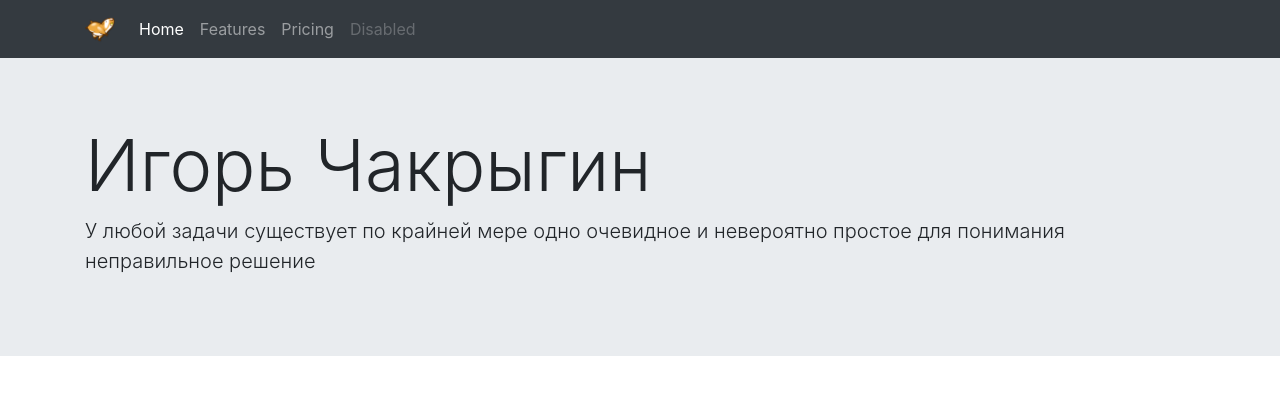
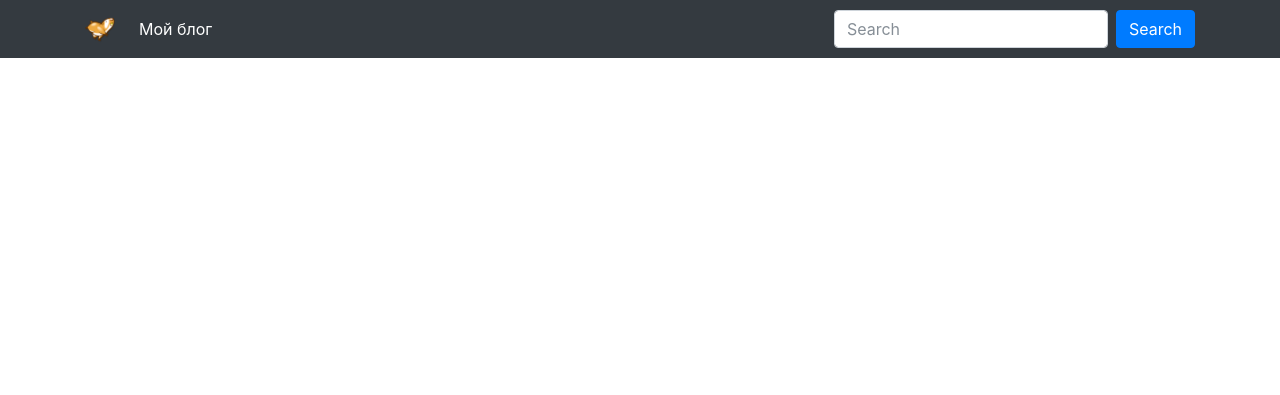
Before and after one commit to Chakrygin/chakrygin.github.io, a Jekyll site: the page built from index.html, in a window 1280 px wide. Shown: the top 395 px of the page. Built offline with Jekyll 4.4.1, drawn with Linux system fonts in a browser that asks for light colours; nearby versions of some CDN libraries.

```diff
--- a/_config.yml
+++ b/_config.yml
@@ -2,6 +2,8 @@ encoding: UTF-8
 
 exclude:
   - index.bat
+
+excerpt_separator: <!--more-->
 
 defaults:
   - scope:
--- /dev/null
+++ b/_includes/blog-post.html
@@ -0,0 +1,6 @@
+<div>
+    <h1>{{ page.title }}</h2>
+    {% include blog-post-top.html post=page %}
+    {{ content }}
+    {% include blog-post-bottom.html post=page %}
+</div>
--- /dev/null
+++ b/_includes/blog-posts.html
@@ -0,0 +1,10 @@
+{% for post in site.posts %}
+    <div>
+        <h2><a href="{{ post.id }}">{{ post.title }}</a></h2>
+        {% include blog-post-top.html post=post %}
+        {{ post.excerpt }}
+        {% include blog-post-bottom.html post=post %}
+        <p><a href="{{ post.id }}">Читать дальше &raquo;</a></p>
+    </div>
+    <hr />
+{% endfor %}
--- /dev/null
+++ b/_includes/navbar-brand.html
@@ -0,0 +1,3 @@
+<a class="navbar-brand" href="#">
+    <img src="/favicon.ico" width="30" height="30" alt="Игорь Чакрыгин" />
+</a>
--- /dev/null
+++ b/_includes/navbar-items.html
@@ -0,0 +1,5 @@
+<div class="collapse navbar-collapse">
+    <div class="navbar-nav">
+        <a class="nav-item nav-link active" href="/">Мой блог</a>
+    </div>
+</div>
--- /dev/null
+++ b/_includes/navbar-search.html
@@ -0,0 +1,4 @@
+<form class="form-inline">
+    <input class="form-control mr-sm-2" type="search" placeholder="Search" />
+    <button class="btn btn-primary " type="submit">Search</button>
+</form>
--- a/_includes/navbar.html
+++ b/_includes/navbar.html
@@ -1,18 +1,7 @@
 <nav class="navbar navbar-expand-lg navbar-dark bg-dark">
     <div class="container">
-        <a class="navbar-brand" href="#">
-            <img src="/favicon.ico" width="30" height="30" alt="">
-        </a>
-
-        <div class="collapse navbar-collapse">
-            <div class="navbar-nav">
-                <a class="nav-item nav-link active" href="#">Home
-                    <span class="sr-only">(current)</span>
-                </a>
-                <a class="nav-item nav-link" href="#">Features</a>
-                <a class="nav-item nav-link" href="#">Pricing</a>
-                <a class="nav-item nav-link disabled" href="#">Disabled</a>
-            </div>
-        </div>
+        {% include navbar-brand.html %}
+        {% include navbar-items.html %}
+        {% include navbar-search.html %}
     </div>
 </nav>
--- a/_layouts/default.html
+++ b/_layouts/default.html
@@ -4,11 +4,12 @@ layout: base
 
 {% include navbar.html %}
 
-{{ content }}
-
 <div class="container">
     <div class="row">
-        <div class="col">
+        <div class="col-8">
+            {{ content }}
+        </div>
+        <div class="col-4">
         </div>
     </div>
 </div>
--- /dev/null
+++ b/_layouts/post.html
@@ -0,0 +1,5 @@
+---
+layout: default
+---
+
+{% include blog-post.html %}
--- a/index.html
+++ b/index.html
@@ -1,13 +1,4 @@
 ---
 ---
 
-<div class="jumbotron jumbotron-fluid">
-    <div class="container">
-        <h1 class="display-3">
-            Игорь Чакрыгин
-        </h1>
-        <p class="lead">
-            У любой задачи существует по крайней мере одно очевидное и невероятно простое для понимания неправильное решение
-        </p>
-    </div>
-</div>
+{% include blog-posts.html %}
```
Also changed, not shown: _drafts/hello-jekyll.md (added, +17 -0 lines), _includes/blog-post-top.html (added, +8 -0 lines), _includes/date.html (added, +22 -0 lines), _includes/blog-post-bottom.html (added), _includes/jumbotron.html (added).
